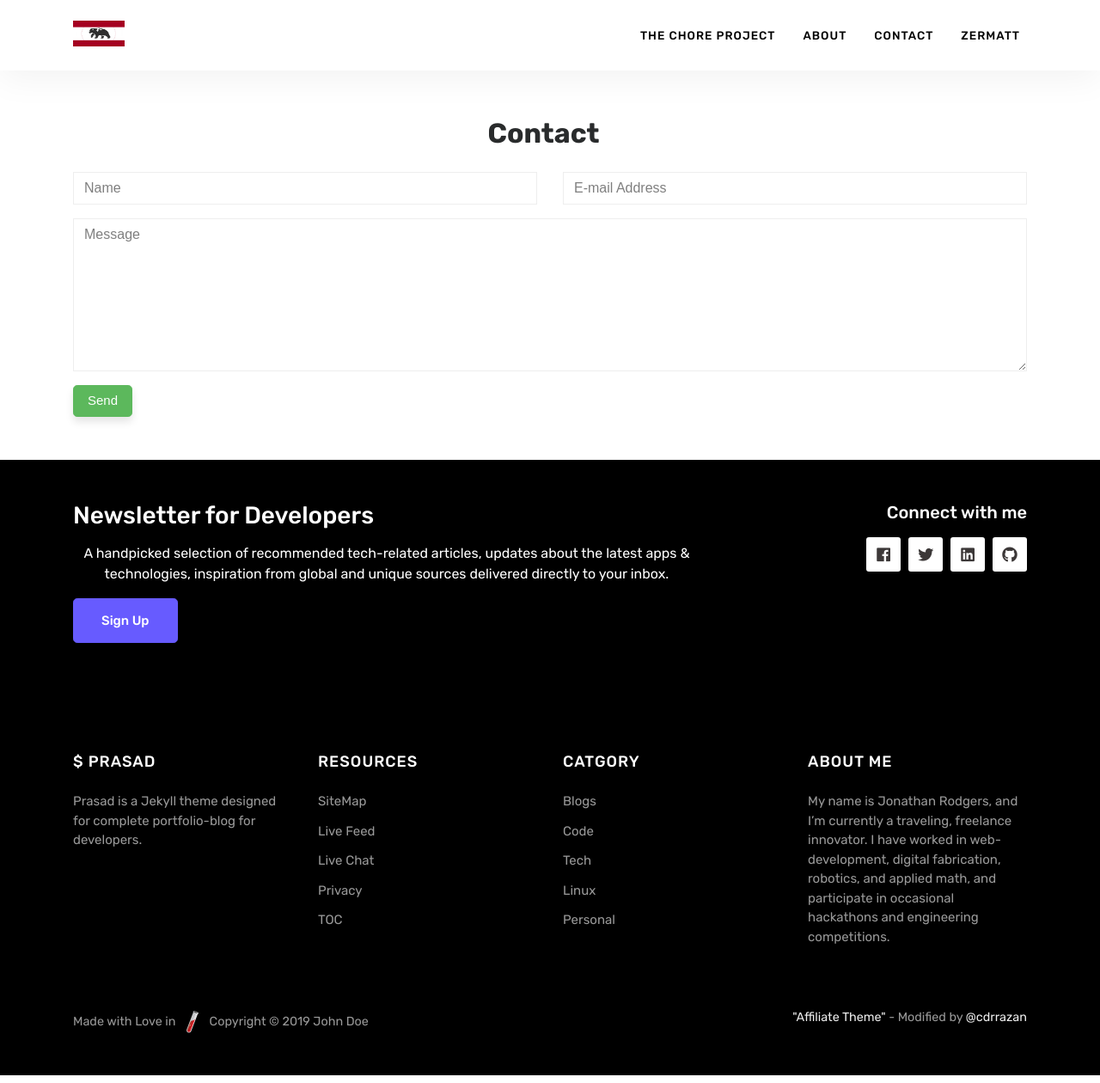
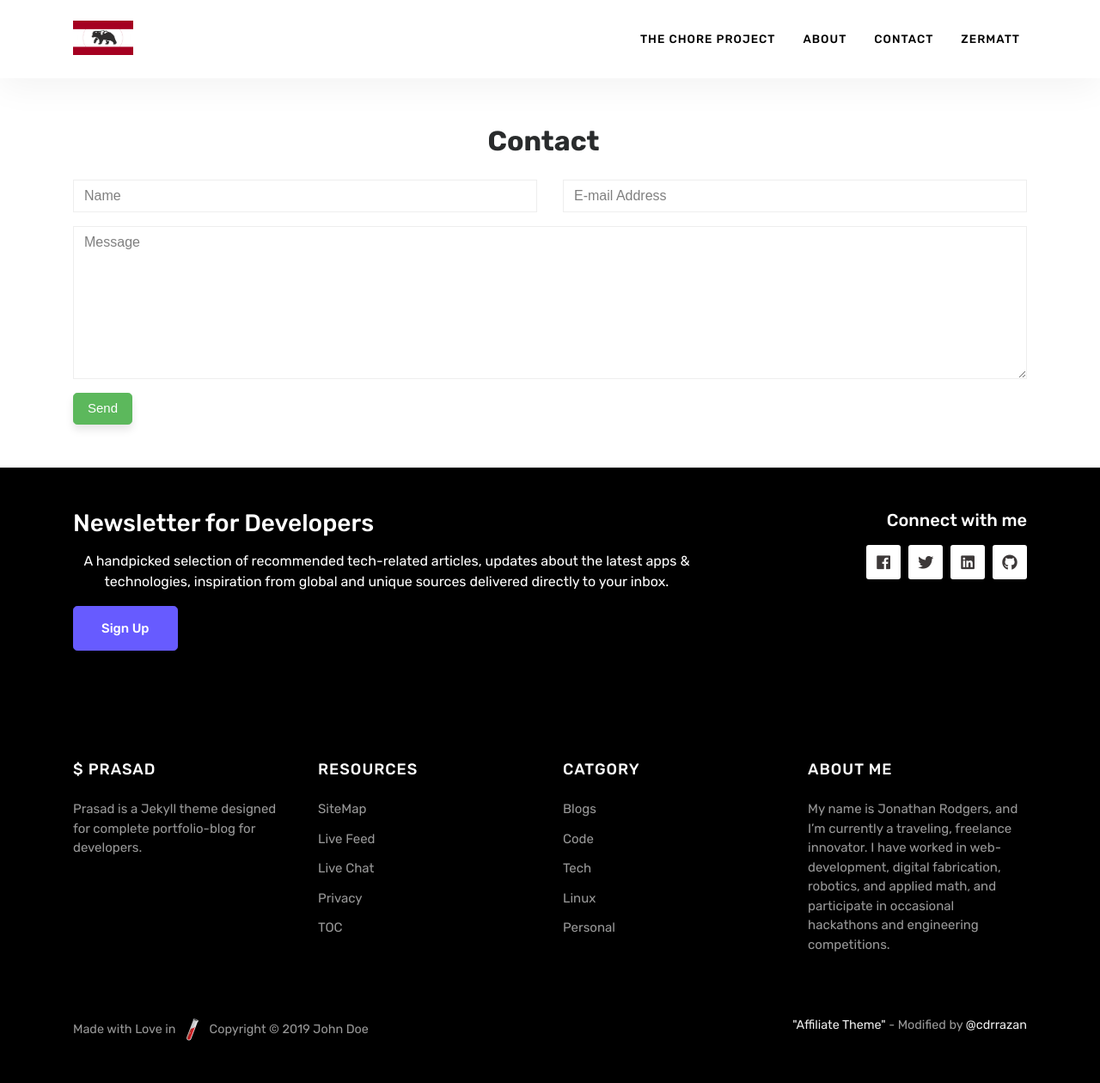
Before and after one commit to JonjonR13/Jonathan-Rodgers, a Jekyll site: the page built from contact.html, in a window 1280 px wide and 1260 px high. Shown: the whole window at 86% size. Built offline with Jekyll 4.4.1, drawn with Linux system fonts in a browser that asks for light colours; nearby versions of some CDN libraries.

Commit message:
Update default.html

```diff
--- a/_layouts/default.html
+++ b/_layouts/default.html
@@ -49,7 +49,7 @@
             {% if site.logo == true %}
         <img src="https://jonjonr13.github.io/Jonathan-Rodgers/assets/images/bjornrocken.png" alt="jonathan Rodgers">
             {% else %}
-            <img src="https://jonjonr13.github.io/Jonathan-Rodgers/assets/images/bjornrocken.png" style=" height: 30px; width: 60px;">
+            <img src="https://jonjonr13.github.io/Jonathan-Rodgers/assets/images/bjornrocken.png" style=" height: 40px; width: 70px;">
             {% endif %}
         </a>
         <!-- End Logo -->
```
